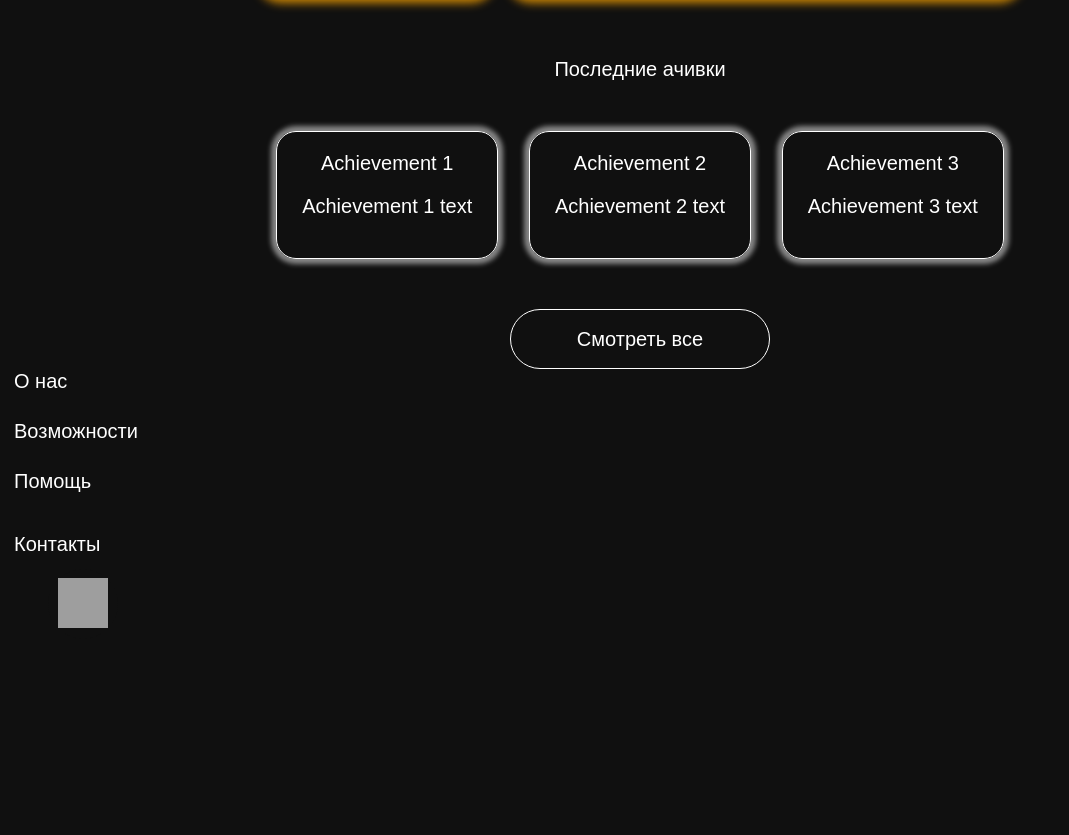
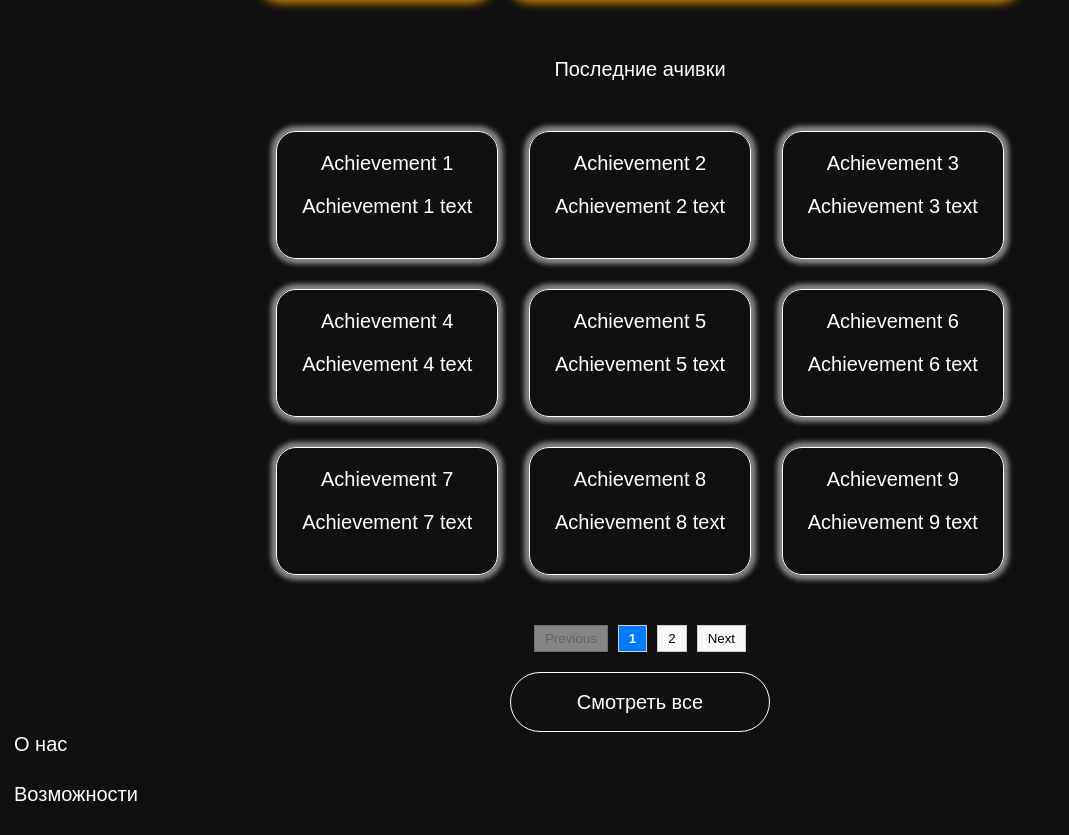
Before and after one commit to Sukmanov/last_chance, a Vue app: page /Profile in a window 1280 px wide. Shown: the part 421-1256 px from the top of the page, without its empty margins (0-1069 px from the left). Before the commit the page ends 1060 px from the top, so only its background shows below. Built offline with nearby package versions, Linux system fonts and the light colour scheme; grey boxes are pictures that could not be loaded.

Commit message:
pagination achievements

```diff
--- a/src/components/UI/AchievementList.vue
+++ b/src/components/UI/AchievementList.vue
@@ -4,34 +4,114 @@
 
   data() {
     return {
-        arguments: [
+      achievements: [
         {id: 1, name: 'Achievement 1', text: 'Achievement 1 text'},
         {id: 2, name: 'Achievement 2', text: 'Achievement 2 text'},
         {id: 3, name: 'Achievement 3', text: 'Achievement 3 text'},
-        ]
+        {id: 4, name: 'Achievement 4', text: 'Achievement 4 text'},
+        {id: 5, name: 'Achievement 5', text: 'Achievement 5 text'},
+        {id: 6, name: 'Achievement 6', text: 'Achievement 6 text'},
+        {id: 7, name: 'Achievement 7', text: 'Achievement 7 text'},
+        {id: 8, name: 'Achievement 8', text: 'Achievement 8 text'},
+        {id: 9, name: 'Achievement 9', text: 'Achievement 9 text'},
+        {id: 1, name: 'Achievement 1', text: 'Achievement 1 text'},
+        {id: 2, name: 'Achievement 2', text: 'Achievement 2 text'},
+        {id: 3, name: 'Achievement 3', text: 'Achievement 3 text'},
+        {id: 4, name: 'Achievement 4', text: 'Achievement 4 text'},
+        {id: 5, name: 'Achievement 5', text: 'Achievement 5 text'},
+        {id: 6, name: 'Achievement 6', text: 'Achievement 6 text'},
+        {id: 7, name: 'Achievement 7', text: 'Achievement 7 text'},
+        {id: 8, name: 'Achievement 8', text: 'Achievement 8 text'},
+        {id: 9, name: 'Achievement 9', text: 'Achievement 9 text'},
+      ],
+      numPage: 1,
+      limit: 9,
+    }
+  },
+
+  computed: {
+    totalPages() {
+      return Math.ceil(this.achievements.length / this.limit);
+    },
+    paginatedAchievements() {
+      const start = (this.numPage - 1) * this.limit;
+      const end = start + this.limit;
+      return this.achievements.slice(start, end);
+    }
+  },
+
+  methods: {
+    nextPage() {
+      if (this.numPage < this.totalPages) {
+        this.numPage++;
+      }
+    },
+    prevPage() {
+      if (this.numPage > 1) {
+        this.numPage--;
+      }
+    },
+    goToPage(page) {
+      if (page >= 1 && page <= this.totalPages) {
+        this.numPage = page;
+      }
     }
   }
 }
 </script>
 
 <template>
+  <div>
     <div class="list">
-    <div class="achievement-list" v-for="achievement in arguments">
+      <div class="achievement-list" v-for="achievement in paginatedAchievements" :key="achievement.id">
         <achievement :Name="achievement.name" :Description="achievement.text"></achievement>
       </div>
     </div>
-
+    <div class="pagination">
+      <button @click="prevPage" :disabled="numPage === 1">Previous</button>
+      <button
+          v-for="page in totalPages"
+          :key="page"
+          @click="goToPage(page)"
+          :class="{ active: numPage === page }"
+      >
+        {{ page }}
+      </button>
+      <button @click="nextPage" :disabled="numPage === totalPages">Next</button>
+    </div>
+  </div>
 </template>
 
 <style>
-
-.list{
+.list {
   display: grid;
   grid-template-columns: repeat(3, 1fr);
   width: 60%;
   margin: 0 auto;
 }
 
+.pagination {
+  margin-top: 20px;
+  display: flex;
+  justify-content: center;
+}
 
+.pagination button {
+  margin: 0 5px;
+  padding: 5px 10px;
+  border: 1px solid #ccc;
+  background-color: #f9f9f9;
+  cursor: pointer;
+}
 
+.pagination button:disabled {
+  cursor: not-allowed;
+  opacity: 0.5;
+}
+
+.pagination button.active {
+  font-weight: bold;
+  background-color: #007bff;
+  color: #fff;
+}
 </style>
--- a/src/components/UI/film.vue
+++ b/src/components/UI/film.vue
@@ -27,7 +27,7 @@ export default {
 
   data() {
     return {
-      isAdmin: true,
+      isAdmin: false,
       directors: ['petya', 'vasya'],
     }
   }
--- a/src/components/pages/AchievementMain.vue
+++ b/src/components/pages/AchievementMain.vue
@@ -5,24 +5,16 @@
 <template>
   <top-header></top-header>
   <div class="container-achieves">
+
     <div id="daily-achievements">
 
       <div id="div-type">
-        <span id="type-achieves">Еженедельные задания</span>
+        <span id="type-achieves">Ачивки</span>
       </div>
 
       <achievement-list id="achievement-grid"></achievement-list>
-      <my-button-1 @click="$router.push('/DailyAchievementCatalog')" id="watch-all" :textButton="'посмотреть все'"></my-button-1>
     </div>
-    <div id="daily-achievements">
 
-      <div id="div-type">
-        <span id="type-achieves">Постоянные задания</span>
-      </div>
-
-      <achievement-list id="achievement-grid"></achievement-list>
-      <my-button-1 @click="$router.push('/DailyAchievementCatalog')" id="watch-all" :textButton="'посмотреть все'"></my-button-1>
-    </div>
   </div>
 
   <bottom-contacts></bottom-contacts>
```
Lines whose indentation alone changed are shown as unchanged.
